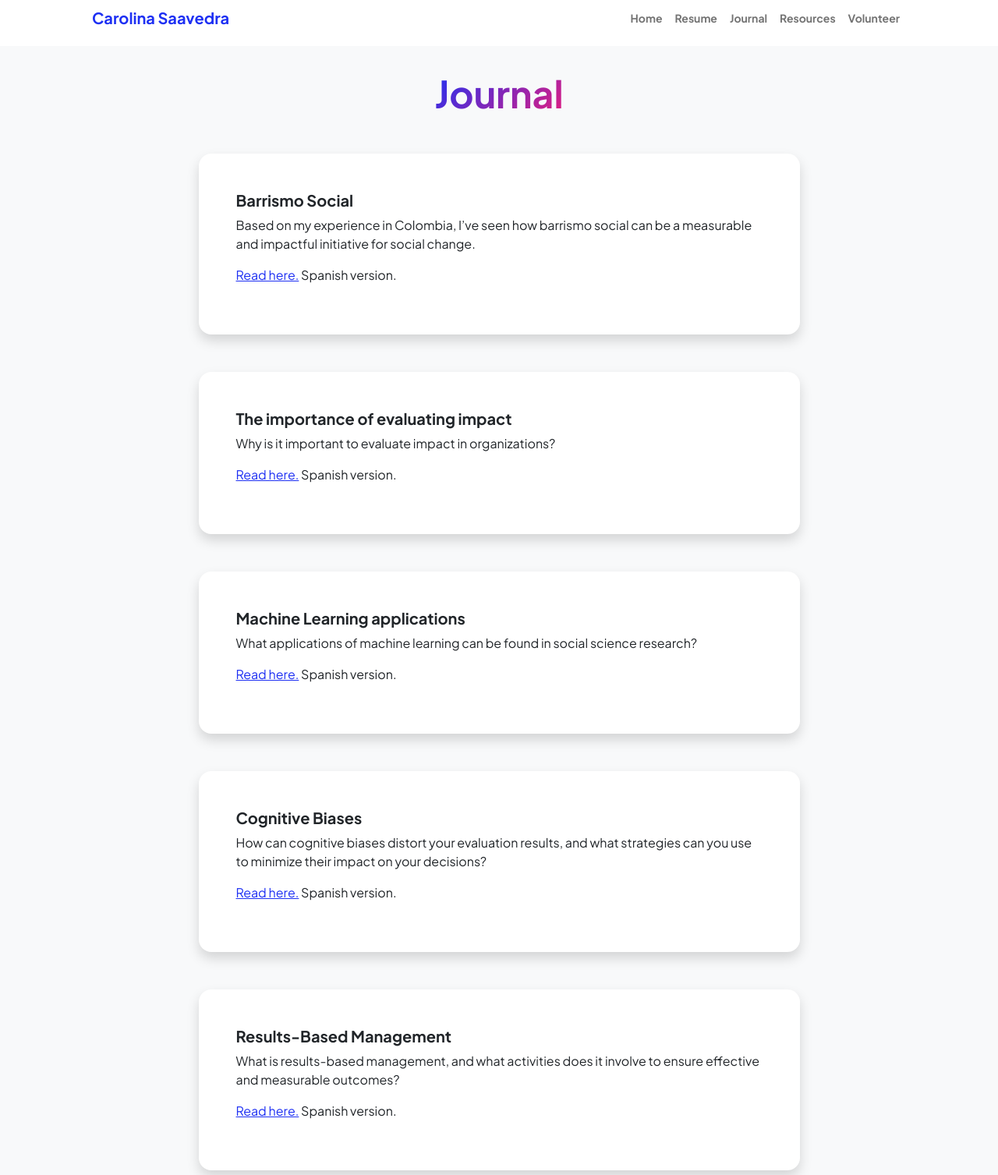
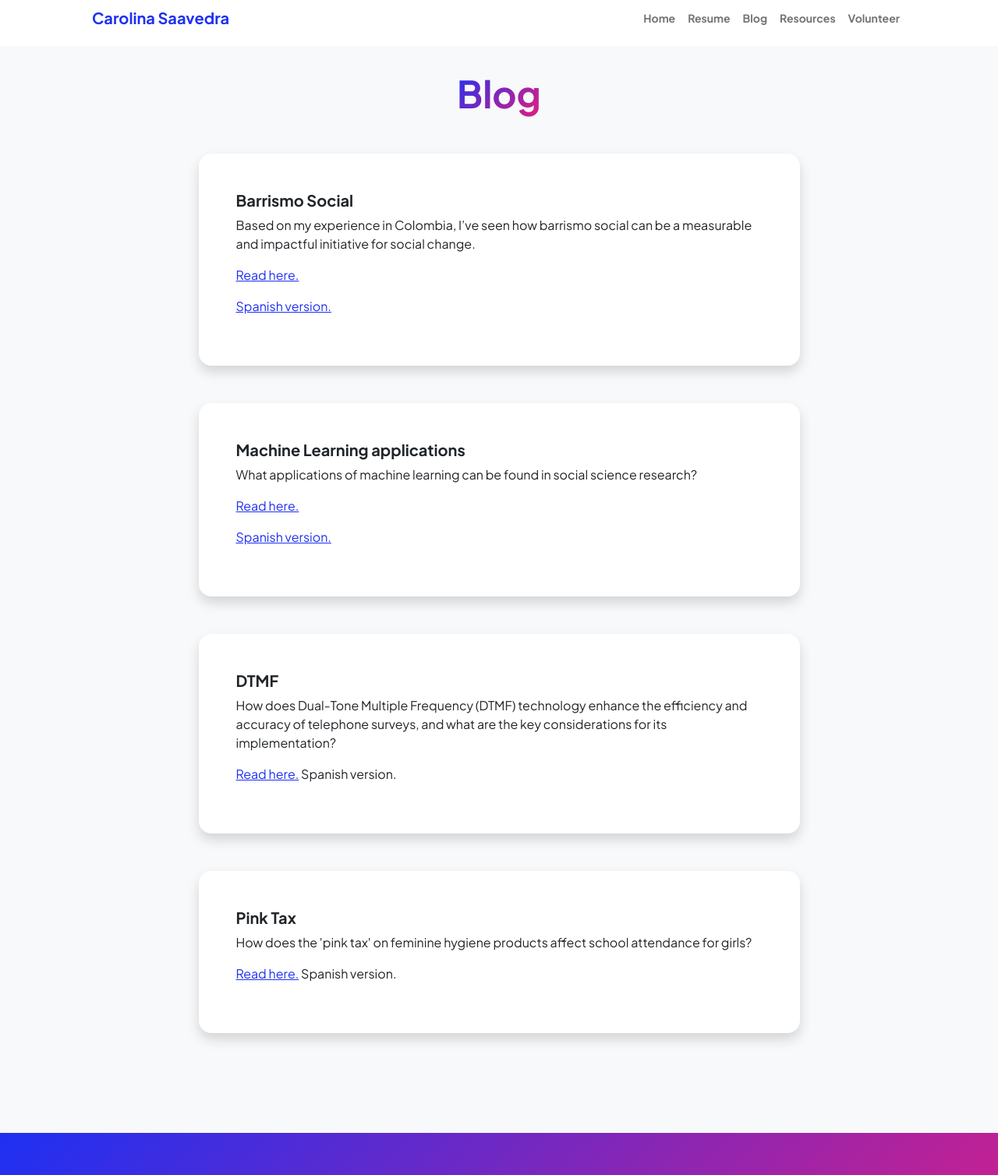
Before and after one commit to Caro9926/Caro9926.github.io, a plain HTML site: page blog.html in a window 1280 px wide. Shown: the part 13-1520 px from the top of the page at 78% size. Drawn offline with nearby package versions, Linux system fonts and the light colour scheme.

Commit message:
updating porftolio

```diff
--- a/projects.html
+++ b/blog.html
@@ -28,7 +28,7 @@
                         <ul class="navbar-nav ms-auto mb-2 mb-lg-0 small fw-bolder">
                             <li class="nav-item"><a class="nav-link" href="index.html">Home</a></li>
                             <li class="nav-item"><a class="nav-link" href="resume.html">Resume</a></li>
-                            <li class="nav-item"><a class="nav-link" href="projects.html">Journal</a></li>
+                            <li class="nav-item"><a class="nav-link" href="blog.html">Blog</a></li>
                             <li class="nav-item"><a class="nav-link" href="resources.html">Resources</a></li>
                             <li class="nav-item"><a class="nav-link" href="volunteer.html">Volunteer</a></li>
 
@@ -40,7 +40,7 @@
             <section class="py-5">
                 <div class="container px-5 mb-5">
                     <div class="text-center mb-5">
-                        <h1 class="display-5 fw-bolder mb-0"><span class="text-gradient d-inline">Journal</span></h1>
+                        <h1 class="display-5 fw-bolder mb-0"><span class="text-gradient d-inline">Blog</span></h1>
                     </div>
                     <div class="row gx-5 justify-content-center">
                         <div class="col-lg-11 col-xl-9 col-xxl-8">
@@ -52,28 +52,15 @@
                                         <div class="p-5">
                                             <h2 class="fw-bolder">Barrismo Social</h2>
                                             <p>Based on my experience in Colombia, I’ve seen how barrismo social can be a measurable and impactful initiative for social change.</p>
-                                            <p> <a href="https://www.thewhyhub.com/post/el-barrismo-social-como-un-ecosistema-medible-para-el-cambio-social" target="_blank">Read here.</a> Spanish version. </p>
+                                            <p> <a href="https://saavedrac.substack.com/p/social-barrism-as-a-measurable-ecosystem" target="_blank">Read here.</a>
+                                            <p> <a href="https://www.thewhyhub.com/post/el-barrismo-social-como-un-ecosistema-medible-para-el-cambio-social" target="_blank">Spanish version.</a> </p>
                                         </div>
 
                                     </div>
                                 </div>
                             </div>
-                             <!-- Project Card 2  <img class="img-fluid" src="assets/j2_impact.png" alt="SIE" /> -->
-                             <div class="card overflow-hidden shadow rounded-4 border-0 mb-5">
-                                <div class="card-body p-0">
-                                    <div class="d-flex align-items-center">
 
-                                        <div class="p-5">
-                                            <h2 class="fw-bolder">The importance of evaluating impact </h2>
-                                            <p>Why is it important to evaluate impact in organizations?</p>
-                                            <p> <a href="https://www.thewhyhub.com/post/la-importancia-de-evaluar-el-impacto" target="_blank">Read here.</a> Spanish version. </p>
-
-                                        </div>
-
-                                    </div>
-                                </div>
-                            </div>
-                            <!-- Project Card 3  <img class="img-fluid" src="assets/j3_ml.png" alt="ML" /> -->
+                            <!-- Project Card 2 <img class="img-fluid" src="assets/j3_ml.png" alt="ML" /> -->
                             <div class="card overflow-hidden shadow rounded-4 border-0 mb-5">
                                 <div class="card-body p-0">
                                     <div class="d-flex align-items-center">
@@ -81,41 +68,14 @@
                                         <div class="p-5">
                                             <h2 class="fw-bolder">Machine Learning applications</h2>
                                             <p>What applications of machine learning can be found in social science research?</p>
-                                            <p> <a href="https://datasciencepe.substack.com/p/aplicaciones-de-aprendizaje-automatico?utm_source=publication-search" target="_blank">Read here.</a> Spanish version. </p>
+                                            <p> <a href="https://saavedrac.substack.com/publish/posts/detail/176451370?referrer=%2Fpublish%2Fhome" target="_blank"> Read here.</a> </p>
+                                            <p> <a href="https://datasciencepe.substack.com/p/aplicaciones-de-aprendizaje-automatico?utm_source=publication-search" target="_blank">Spanish version.</a> </p>
                                         </div>
 
                                     </div>
                                 </div>
                             </div>
-                            <!-- Project Card 4 <img class="img-fluid" src="assets/j4_biases.png" alt="Bias" /> -->
-                            <div class="card overflow-hidden shadow rounded-4 border-0 mb-5">
-                                <div class="card-body p-0">
-                                    <div class="d-flex align-items-center">
 
-                                        <div class="p-5">
-                                            <h2 class="fw-bolder">Cognitive Biases</h2>
-                                            <p>How can cognitive biases distort your evaluation results, and what strategies can you use to minimize their impact on your decisions?</p>
-                                            <p> <a href="https://www.thewhyhub.com/post/el-enemigo-com%C3%BAn-sesgos" target="_blank">Read here.</a> Spanish version. </p>
-                                        </div>
-
-                                    </div>
-                                </div>
-                            </div>
-                            <!-- Project Card 5  <img class="img-fluid" src="assets/j5_gpr2.png" alt="Results Based Management" />-->
-                            <div class="card overflow-hidden shadow rounded-4 border-0 mb-5">
-                                <div class="card-body p-0">
-                                    <div class="d-flex align-items-center">
-
-                                        <div class="p-5">
-                                            <h2 class="fw-bolder">Results-Based Management</h2>
-                                            <p>What is results-based management,
-                                                and what activities does it involve to ensure effective and measurable outcomes?</p>
-                                            <p> <a href="https://www.thewhyhub.com/post/nuestra-direcci%C3%B3n-gesti%C3%B3n-por-resultados" target="_blank">Read here.</a> Spanish version. </p>
-                                        </div>
-
-                                    </div>
-                                </div>
-                            </div>
                             <!-- Project Card 6 <img class="img-fluid" src="assets/j6_phone.png" alt="telephone" /> -->
                             <div class="card overflow-hidden shadow rounded-4 border-0 mb-5">
                                 <div class="card-body p-0">
```
Also changed, not shown: index.html (+2 -2 lines), resources.html (+1 -1 lines), resume.html (+1 -1 lines), volunteer.html (+1 -1 lines).
